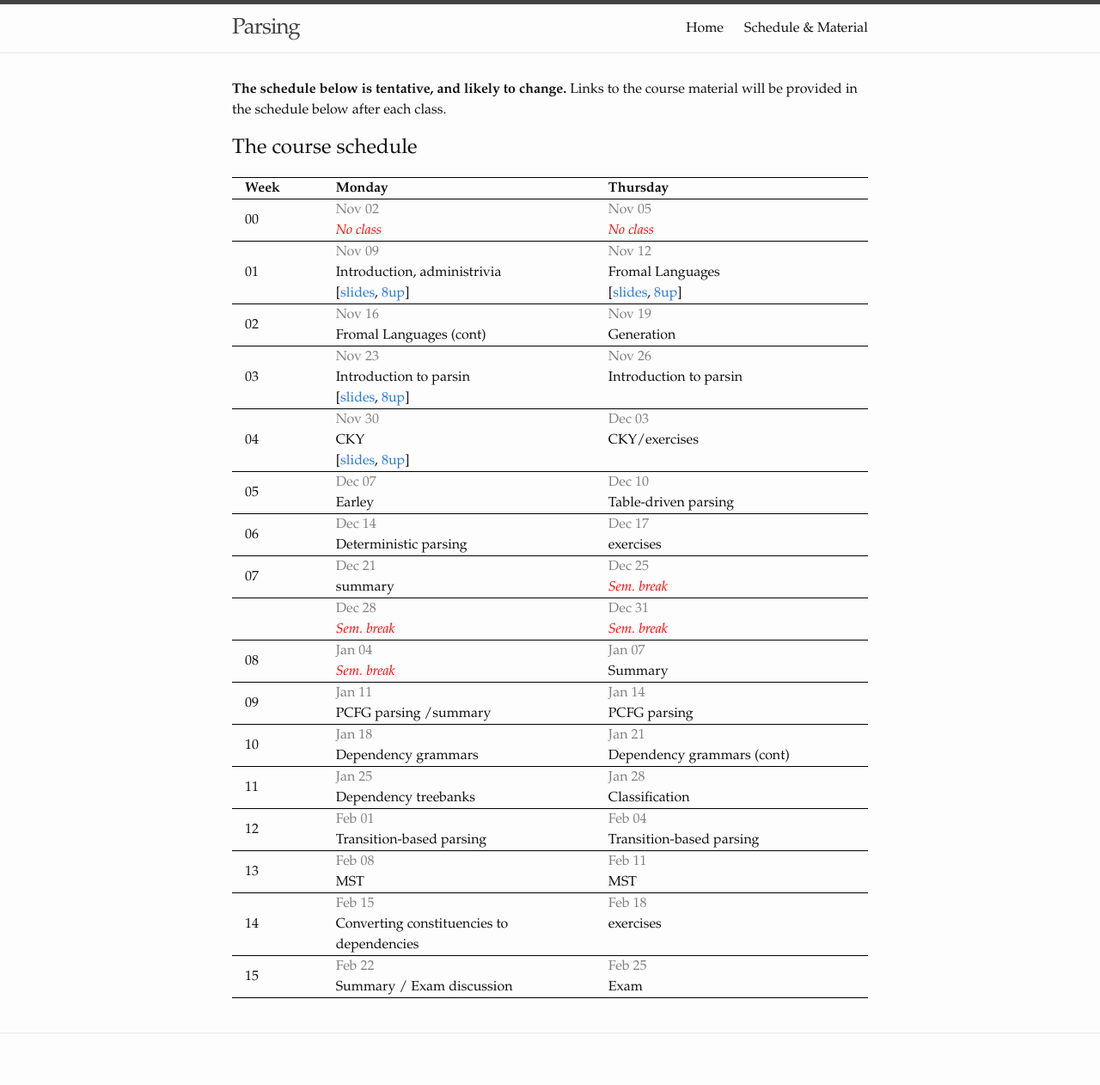
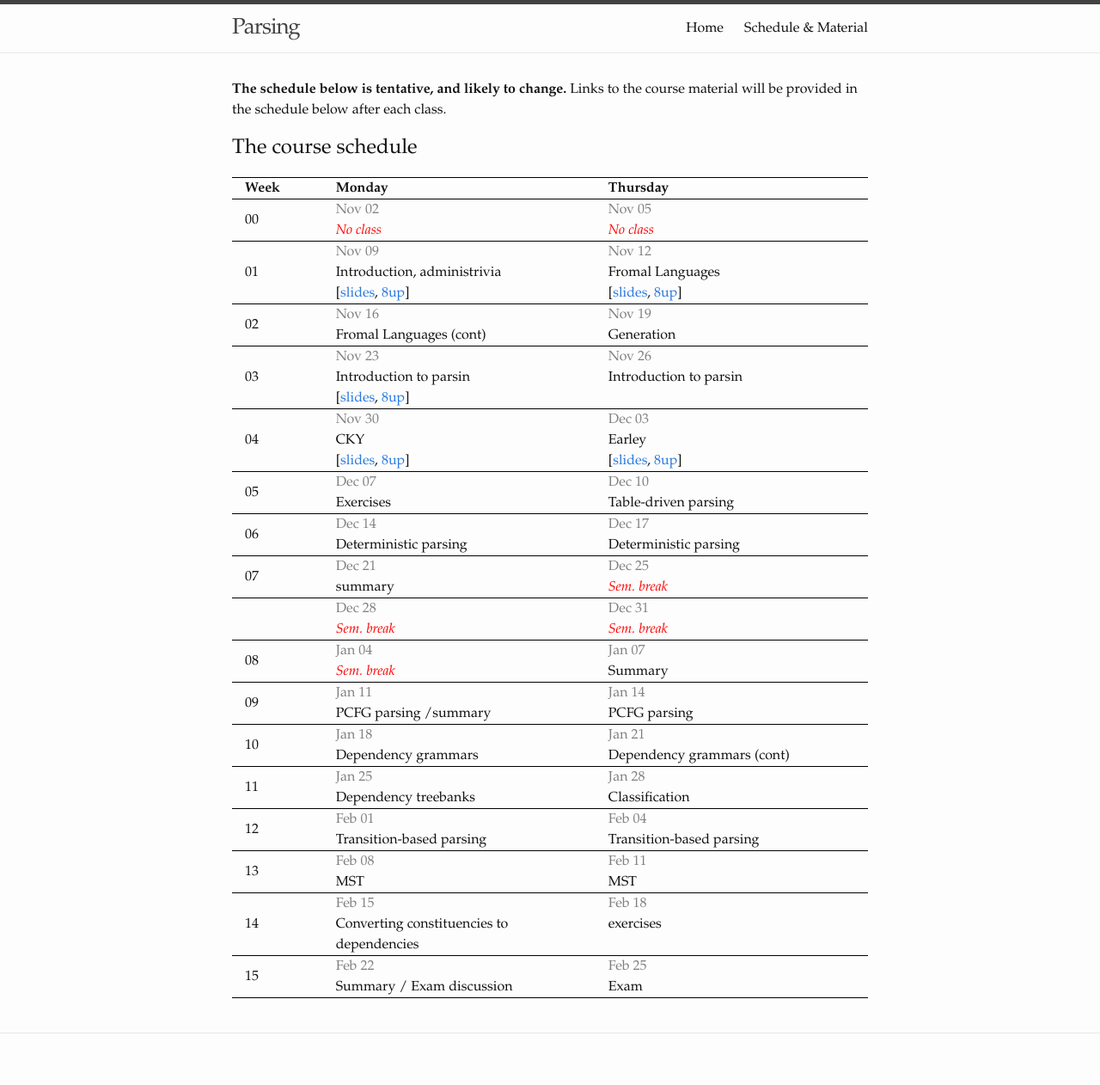
Before and after one commit to iscl-parsing2020/iscl-parsing2020.github.io, a Jekyll site: the page built from lectures.md, in a window 1280 px wide. Shown: the whole page at 86% size. Built offline with Jekyll 4.4.1, drawn with Linux system fonts in a browser that asks for light colours.

Commit message:
Add Earley slides.

```diff
--- a/_data/schedule.yml
+++ b/_data/schedule.yml
@@ -41,11 +41,14 @@
         slides: slides/cky.pdf
         8up: slides/cky-handout.pdf
     Dec 03:
-      topic: CKY/exercises
+      topic: Earley
+      links:
+        slides: slides/earley.pdf
+        8up: slides/earley-handout.pdf
 - week: "05"
   dates:
     Dec 07:
-      topic: Earley
+      topic: Exercises
     Dec 10:
       topic: Table-driven parsing
 - week: "06"
@@ -53,7 +56,7 @@
     Dec 14:
       topic: Deterministic parsing
     Dec 17:
-      topic: exercises
+      topic: Deterministic parsing
 - week: "07"
   dates:
     Dec 21:
```
Also changed, not shown: 2 other files.
